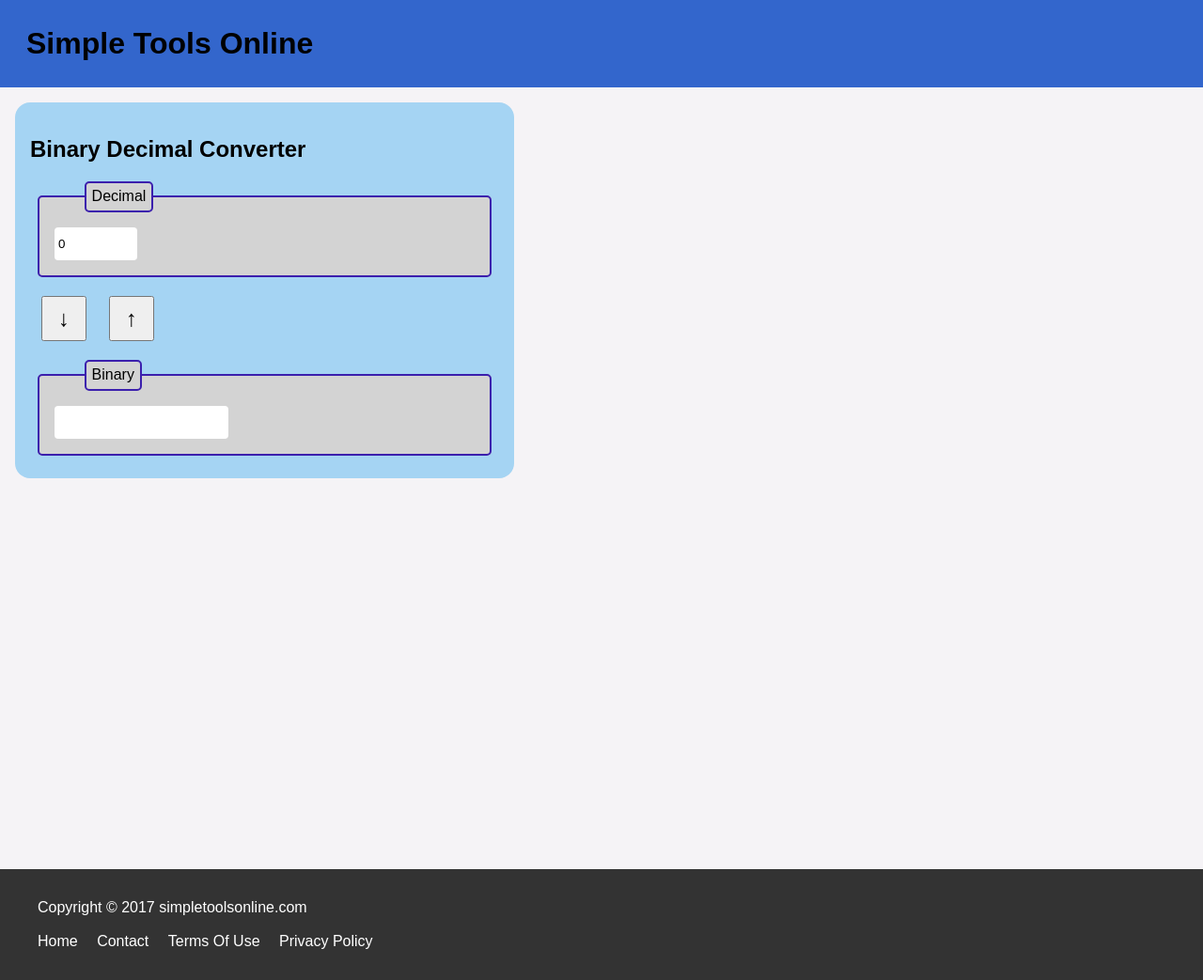
After one commit to PJ-Finlay/Simple-Tools-Online, a PHP site: page /tools/binary-decimal-converter in a window 1280 px wide. The commit adds this page. Shown: the whole page at 94% size. Run offline with PHP 8.4, Linux system fonts and the light colour scheme.

Commit message:
Added binary/decimal converter

```diff
--- a/index.php
+++ b/index.php
@@ -20,6 +20,7 @@
             <li>
                 Math & Science
                 <ul>
+                    <li><a href="tools/binary-decimal-converter">Binary Decimal Converter</a></li>
                     <li><a href="tools/descriptive-statistics-calculator">Descriptive Statistics Calculator</a></li>
                     <li><a href="tools/number-base-converter">Number Base Converter</a></li>
                     <li><a href="tools/percent-change-calculator">Percent Change Calculator</a></li>
--- a/todo.txt
+++ b/todo.txt
@@ -19,6 +19,7 @@
 -Add to privacy policy (Like this http://www.thecollegefix.com/privacy-policy/)
 -Also style inputs that default to text
 -Add all functions to descriptive statistics keywords
+-Resistor Color Code
 
 
 Tools:
@@ -56,11 +57,9 @@
 More stats calculators
     -Z score Calculator
     -Bayes Calculator
-CSV to html table converter
 Morse code converter
 Switch Descriptive statistics to csv parsing library
-Timer
-Stopwatch
+Mobile styling for clock/stopwatch
 
 
 SEO
--- /dev/null
+++ b/tools/binary-decimal-converter.php
@@ -0,0 +1,36 @@
+<?php
+$toolName = "Binary Decimal Converter";
+include($_SERVER['DOCUMENT_ROOT'].'/php/header.php');
+?>
+
+<article class="tool">
+    <h1>Binary Decimal Converter</h1>
+
+    <fieldset>
+        <legend>Decimal</legend>
+        <input type="number" id="decimal">
+    </fieldset>
+
+    <div id="twoWayInput"></div>
+
+    <fieldset>
+        <legend>Binary</legend>
+        <input type="text" id="binary">
+    </fieldset>
+
+    <script>
+    function twoWayInputUp(){
+        var binary = $("#binary").val();
+        binary = parseInt(binary,2);
+        $("#decimal").val(binary.toString());
+    }
+
+    function twoWayInputDown(){
+        var decimal = $("#decimal").val();
+        decimal = parseInt(decimal);
+        $("#binary").val(decimal.toString(2));
+    }
+    </script>
+</article>
+
+<?php include($_SERVER['DOCUMENT_ROOT'].'/php/footer.php');?>
--- a/tools/stopwatch.php
+++ b/tools/stopwatch.php
@@ -50,7 +50,7 @@
         updateTime();
         $("#startStop").click(function(){startStop()});
         $("#reset").click(function(){reset()});
-        window.setInterval(updateTime, 100);
+        window.setInterval(updateTime, 1);
 
 
         function updateTime(){
```
